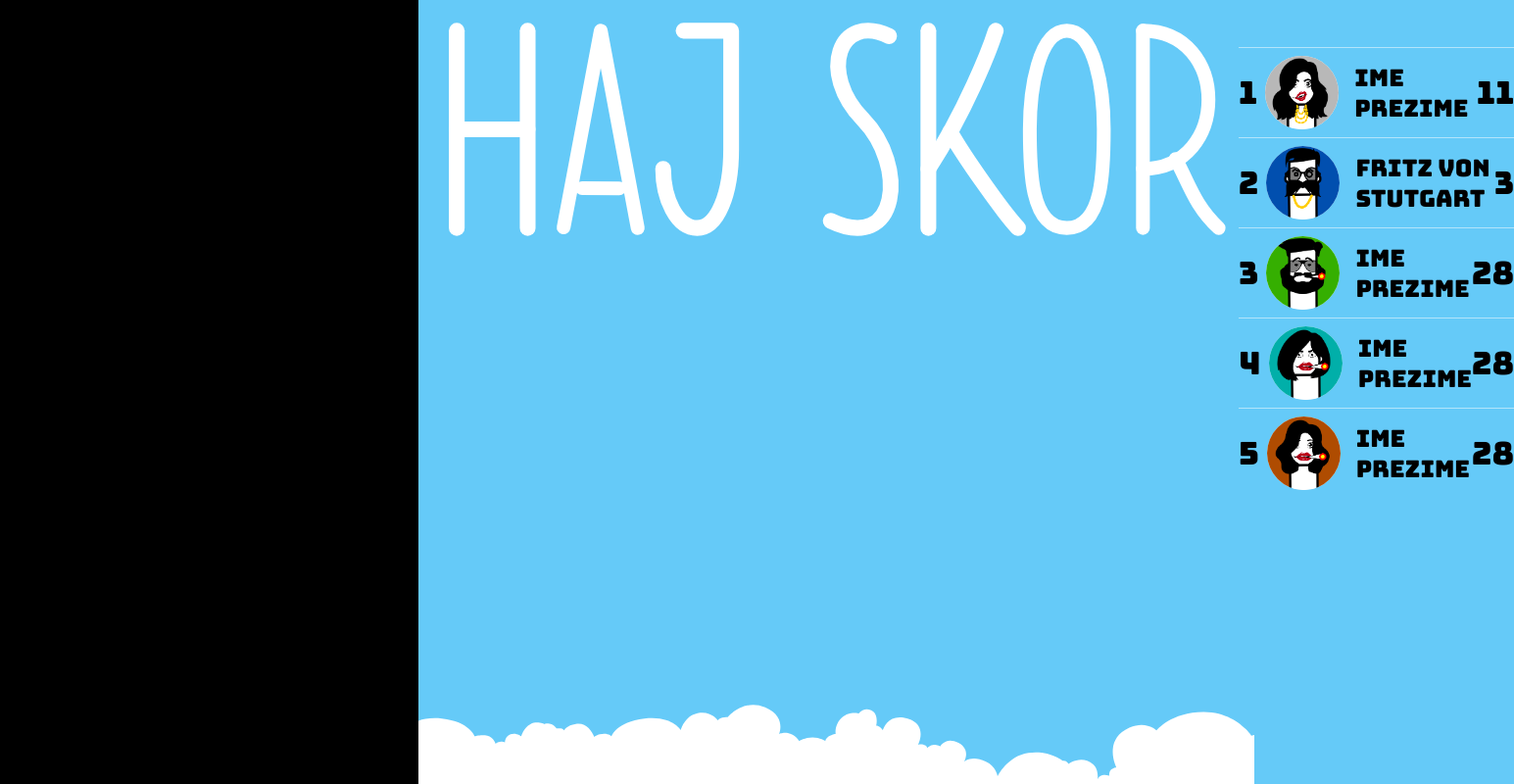
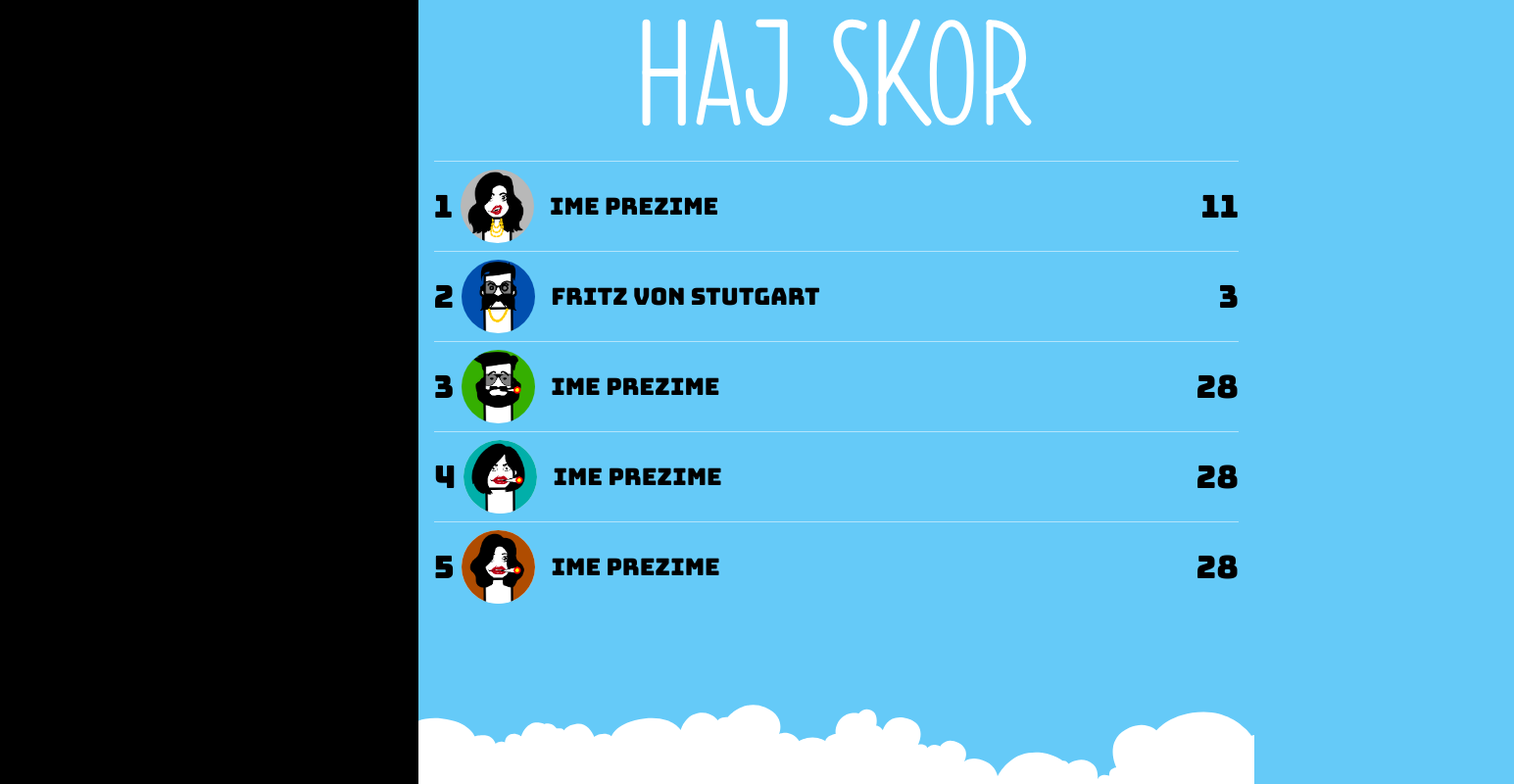
Before and after one commit to bezbeli/znzkvi, a plain HTML site: page haj-skor.html in a window 1280 px wide. Shown: the whole page at 98% size, 1545 px wide, since content can reach past the window. Drawn offline with Linux system fonts and the light colour scheme.

Commit message:
fix haj skor

```diff
--- a/haj-skor.html
+++ b/haj-skor.html
@@ -12,11 +12,9 @@
 
             <div class="lijevo">video</div>
             <div class="desno">
-                <img
-                        src="assets/haj-skor.svg"
-                        alt=""
-                >
+                <div style="width: 100%">
                 <div class="haj-skor">
+                    <img class="logo" src="assets/haj-skor.svg" alt="" >
                     <ul class="avatari">
                         <li>
                             <div class="rank">1</div>
@@ -50,6 +48,7 @@
                         </li>
                     </ul>
                 </div>
+                </div>
             </div>
         </div>
     </body>
--- a/style.scss
+++ b/style.scss
@@ -241,6 +241,15 @@ p {
 }
 
 .haj-skor {
+  width: 100%;
+
+  .logo {
+    width: 50%;
+    height: auto;
+    margin: 0 auto;
+    display: block;
+  }
+
   .avatari {
     list-style-type: none;
     margin: 0;
```
Also changed, not shown: style.css, 1 other file.
